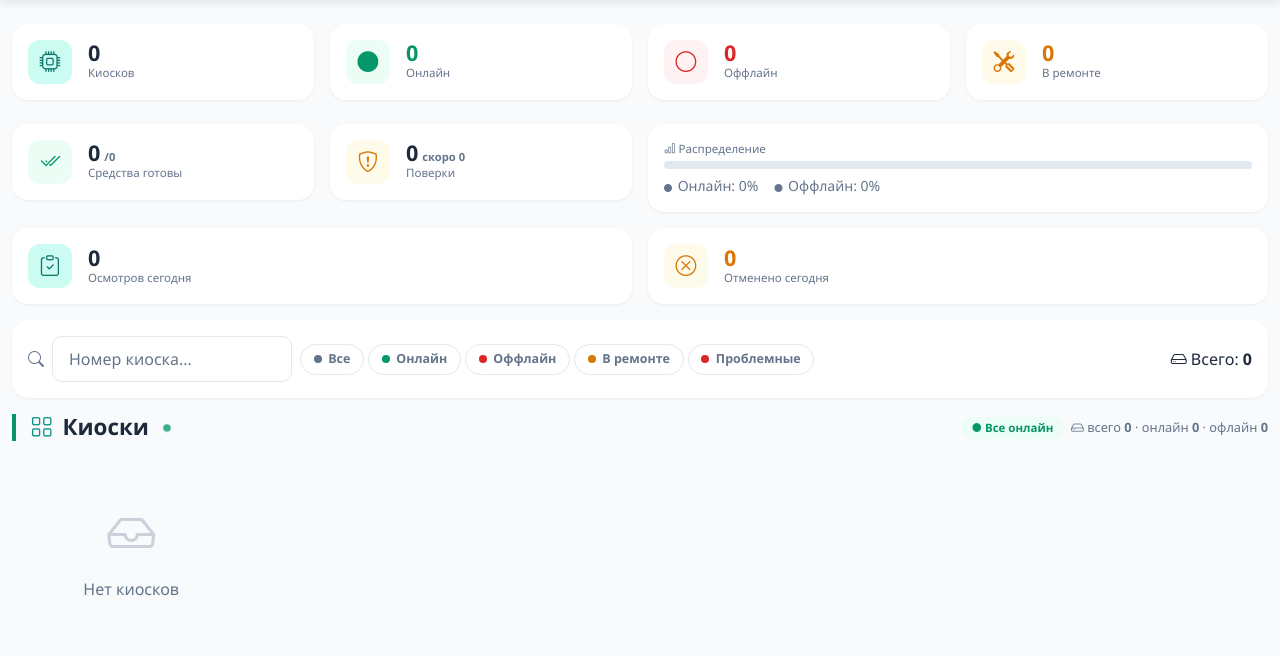
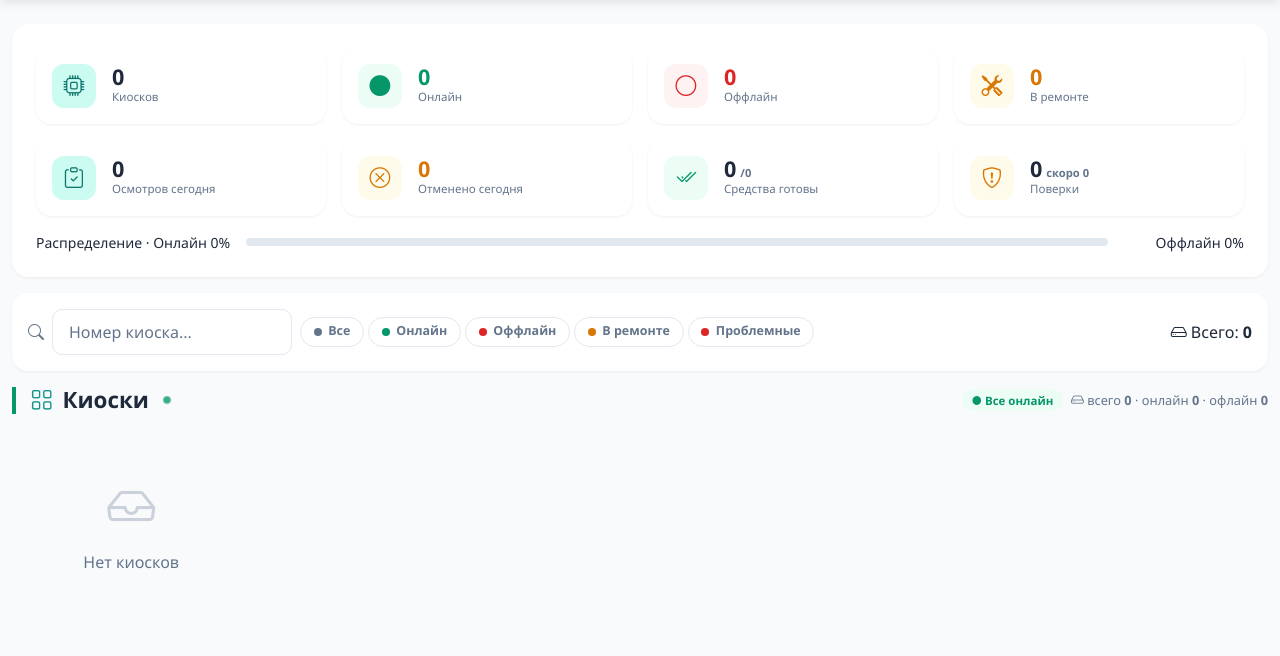
Before and after one commit to alekchiz/devicehub, a Django app: page /dashboard/ in a window 1280 px wide. Shown: the part 59-715 px from the top of the page. Run offline with Django 5.2, Linux system fonts and the light colour scheme; the visitor is signed in with stand-in values (Sample User, id 1); data that the repository does not hold is empty; some libraries are stand-ins or nearby versions.

Commit message:
Дашборд: редизайн шапки (KPI-плитки+распределение), в карточке только осмотры сегодня, фазу убраны чекбоксы/панель bulk и графики в полную инфо

```diff
--- a/devices/tests.py
+++ b/devices/tests.py
@@ -574,13 +574,12 @@ class ImportExamsTests(TestCase):
             exams=512,
         )
         resp = self.client.get(reverse('dashboard'))
-        self.assertContains(resp, 'всего 512')
-        self.assertContains(resp, 'за день 512')
+        self.assertContains(resp, 'Осмотров сегодня: 512')
 
     def test_dashboard_shows_zero_day_when_no_data(self):
         self.client.force_login(_technician())
         resp = self.client.get(reverse('dashboard'))
-        self.assertContains(resp, 'за день 0')
+        self.assertContains(resp, 'Осмотров сегодня: 0')
 
     def test_dashboard_shows_today_exam_aggregates(self):
         from devices.models import DailyExam
--- a/templates/devices/dashboard.html
+++ b/templates/devices/dashboard.html
@@ -12,9 +12,11 @@
 
 <div class="container-fluid px-0">
 
-<!-- Статистика -->
-<div class="row g-3 mb-4">
-    <div class="col-6 col-sm-6 col-md-3">
+<!-- ===== Шапка дашборда: сводка ===== -->
+<div class="filter-card card mb-3">
+    <div class="card-body p-3 p-md-4">
+        <div class="row g-2 g-md-3">
+            <div class="col-6 col-sm-4 col-md-3">
                 <div class="stat-card">
                     <div class="card-body d-flex align-items-center p-3">
                         <div class="stat-icon total me-3"><i class="bi bi-cpu"></i></div>
@@ -25,7 +27,7 @@
                     </div>
                 </div>
             </div>
-    <div class="col-6 col-sm-6 col-md-3">
+            <div class="col-6 col-sm-4 col-md-3">
                 <div class="stat-card">
                     <div class="card-body d-flex align-items-center p-3">
                         <div class="stat-icon online me-3"><i class="bi bi-circle-fill"></i></div>
@@ -36,7 +38,7 @@
                     </div>
                 </div>
             </div>
-    <div class="col-6 col-sm-6 col-md-3">
+            <div class="col-6 col-sm-4 col-md-3">
                 <div class="stat-card">
                     <div class="card-body d-flex align-items-center p-3">
                         <div class="stat-icon offline me-3"><i class="bi bi-circle"></i></div>
@@ -47,7 +49,7 @@
                     </div>
                 </div>
             </div>
-    <div class="col-6 col-sm-6 col-md-3">
+            <div class="col-6 col-sm-4 col-md-3">
                 <div class="stat-card">
                     <div class="card-body d-flex align-items-center p-3">
                         <div class="stat-icon repair me-3"><i class="bi bi-tools"></i></div>
@@ -58,11 +60,29 @@
                     </div>
                 </div>
             </div>
+            <div class="col-6 col-sm-4 col-md-3">
+                <div class="stat-card">
+                    <div class="card-body d-flex align-items-center p-3">
+                        <div class="stat-icon total me-3"><i class="bi bi-clipboard-check"></i></div>
+                        <div>
+                            <div class="stat-value" id="examsToday">{{ today_exams_total }}</div>
+                            <div class="stat-label">Осмотров сегодня</div>
                         </div>
-
-<!-- Медготовность и распределение -->
-<div class="row g-3 mb-3">
-    <div class="col-6 col-md-3">
+                    </div>
+                </div>
+            </div>
+            <div class="col-6 col-sm-4 col-md-3">
+                <div class="stat-card">
+                    <div class="card-body d-flex align-items-center p-3">
+                        <div class="stat-icon repair me-3"><i class="bi bi-x-circle"></i></div>
+                        <div>
+                            <div class="stat-value repair" id="cancelledToday">{{ today_cancelled_total }}</div>
+                            <div class="stat-label">Отменено сегодня</div>
+                        </div>
+                    </div>
+                </div>
+            </div>
+            <div class="col-6 col-sm-4 col-md-3">
                 <div class="stat-card">
                     <div class="card-body d-flex align-items-center p-3">
                         <div class="stat-icon online me-3"><i class="bi bi-check2-all"></i></div>
@@ -73,7 +93,7 @@
                     </div>
                 </div>
             </div>
-    <div class="col-6 col-md-3">
+            <div class="col-6 col-sm-4 col-md-3">
                 <div class="stat-card">
                     <div class="card-body d-flex align-items-center p-3">
                         <div class="stat-icon repair me-3"><i class="bi bi-shield-exclamation"></i></div>
@@ -84,43 +104,15 @@
                     </div>
                 </div>
             </div>
-    <div class="col-12 col-md-6">
-        <div class="stat-card px-3 py-3 h-100">
-            <div class="stat-label mb-1"><i class="bi bi-bar-chart"></i> Распределение</div>
-            <div class="dist-bar">
+        </div>
+
+        <div class="d-flex align-items-center gap-3 mt-3">
+            <span class="small muted" style="min-width:150px;">Распределение · Онлайн {{ online_pct }}%</span>
+            <div class="dist-bar flex-grow-1">
                 <div class="dist-online" style="width:{{ online_pct }}%;" title="Онлайн {{ online_pct }}%"></div>
                 <div class="dist-offline" style="width:{{ offline_pct }}%;" title="Оффлайн {{ offline_pct }}%"></div>
             </div>
-            <div class="dist-legend small">
-                <span><i class="bi bi-circle-fill"></i> Онлайн: {{ online_pct }}%</span>
-                <span><i class="bi bi-circle-fill"></i> Оффлайн: {{ offline_pct }}%</span>
-            </div>
-        </div>
-    </div>
-</div>
-
-<!-- Осмотры за сегодня -->
-<div class="row g-3 mb-3">
-    <div class="col-6 col-md-6">
-        <div class="stat-card">
-            <div class="card-body d-flex align-items-center p-3">
-                <div class="stat-icon total me-3"><i class="bi bi-clipboard-check"></i></div>
-                <div>
-                    <div class="stat-value" id="examsToday">{{ today_exams_total }}</div>
-                    <div class="stat-label">Осмотров сегодня</div>
-                </div>
-            </div>
-        </div>
-    </div>
-    <div class="col-6 col-md-6">
-        <div class="stat-card">
-            <div class="card-body d-flex align-items-center p-3">
-                <div class="stat-icon repair me-3"><i class="bi bi-x-circle"></i></div>
-                <div>
-                    <div class="stat-value repair" id="cancelledToday">{{ today_cancelled_total }}</div>
-                    <div class="stat-label">Отменено сегодня</div>
-                </div>
-            </div>
+            <span class="small muted" style="min-width:120px;text-align:right;">Оффлайн {{ offline_pct }}%</span>
         </div>
     </div>
 </div>
@@ -167,23 +159,6 @@
     </div>
 </div>
 
-<!-- Массовые действия -->
-{% if user.profile.role == 'admin' %}
-<div class="filter-card card mb-3" id="bulkPanel" style="display:none;">
-    <div class="card-body p-2 d-flex align-items-center justify-content-between flex-wrap gap-2">
-        <span class="fw-bold" style="font-size:0.8rem;">Выбрано: <span id="selectedCount">0</span></span>
-        <div>
-            <button class="btn btn-soft btn-outline-danger btn-sm me-2" onclick="bulkAction('reboot')"><i class="bi bi-power"></i> Reboot</button>
-            <button class="btn btn-soft btn-outline-warning btn-sm me-2" onclick="bulkAction('stop')"><i class="bi bi-stop-circle"></i> Стоп</button>
-            <button class="btn btn-soft btn-outline-primary btn-sm" onclick="bulkAction('start')"><i class="bi bi-play-circle"></i> Старт</button>
-        </div>
-        <button class="btn btn-sm btn-soft btn-outline-secondary" onclick="toggleBulkPanel()">×</button>
-    </div>
-</div>
-{% endif %}
-
-<form id="bulkForm" method="post" action="{% url 'bulk_action' %}">
-{% csrf_token %}
 <div class="page-head accent-{{ page_status }}" id="pageHead">
     <h1>
         <i class="bi bi-grid"></i> Киоски
@@ -225,9 +200,6 @@
                         <span class="badge-soft {% if device.in_repair %}repair{% elif device.is_online %}online{% else %}offline{% endif %}"
                               id="badge-{{ device.pk }}"
                               title="{% if device.in_repair %}Ремонт{% elif device.is_online %}Онлайн{% else %}Оффлайн{% endif %}"></span>
-                        {% if user.profile.role == 'admin' and device.vpn_ip and device.vpn_ip != '0' and device.vpn_ip != 'N/A' %}
-                        <input type="checkbox" name="device_ids" value="{{ device.pk }}" class="form-check-input device-check" onclick="event.stopPropagation();updateBulkPanel()" style="width:12px;height:12px;margin:0;">
-                        {% endif %}
                     </div>
                 </div>
                 {% if device.vpn_ip and device.vpn_ip != '0' and device.vpn_ip != 'N/A' or device.anydesk and device.anydesk != '0' and device.anydesk != 'N/A' and device.anydesk != 'not_installed' %}
@@ -258,8 +230,8 @@
                     <span class="mi {{ device.alco_ok|yesno:'ok,err' }}" title="Алкотестер: {{ device.alco_ok|yesno:'подключён,проблема' }}"><i class="bi bi-droplet-half"></i> Алко</span>
                     <span class="mi {{ device.tono_ok|yesno:'ok,err' }}" title="Тонометр: {{ device.tono_ok|yesno:'подключён,проблема' }}"><i class="bi bi-heart-pulse"></i> Тоно</span>
                 </div>
-                {% with total_all=all_total|get_item:device.pk latest_day=today_exams|get_item:device.pk %}
-                <div class="meta dc-exams"><i class="bi bi-clipboard-check"></i> Осмотры: всего {% if total_all is not None %}{{ total_all }}{% elif device.exam_count is not None %}{{ device.exam_count }}{% else %}—{% endif %} · за день {% if latest_day is not None %}{{ latest_day }}{% else %}0{% endif %}</div>
+                {% with latest_day=today_exams|get_item:device.pk %}
+                <div class="meta dc-exams"><i class="bi bi-clipboard-check"></i> Осмотров сегодня: {% if latest_day is not None %}{{ latest_day }}{% else %}0{% endif %}</div>
                 {% endwith %}
                 {% with vs=verif_states|get_item:device.pk %}
                 {% if vs %}
@@ -276,6 +248,19 @@
                 <div class="meta dc-offline" id="offline-{{ device.pk }}"><i class="bi bi-clock"></i> оффлайн {{ device.offline_duration }}</div>
                 {% endif %}
 
+                {% if device.in_repair and device.pk in repair_map %}
+                {% with rp=repair_map|get_item:device.pk %}
+                <div class="repair-progress">
+                    <div class="rp-head">
+                        <span><i class="bi bi-tools"></i> {{ rp.status }}</span>
+                        <span>{{ rp.days }} дн.</span>
+                    </div>
+                    <div class="rp-track"><div class="rp-fill" style="width:{{ rp.percent }}%;"></div></div>
+                </div>
+                {% endwith %}
+                {% endif %}
+
+                <div class="device-detail" id="detail-{{ device.pk }}">
                     {% if device.cpu_load is not None or device.hdd_percent is not None or device.memory_percent is not None %}
                     <div class="device-metrics">
                         {% if device.cpu_load is not None %}
@@ -307,20 +292,6 @@
                         {% endif %}
                     </div>
                     {% endif %}
-
-                {% if device.in_repair and device.pk in repair_map %}
-                {% with rp=repair_map|get_item:device.pk %}
-                <div class="repair-progress">
-                    <div class="rp-head">
-                        <span><i class="bi bi-tools"></i> {{ rp.status }}</span>
-                        <span>{{ rp.days }} дн.</span>
-                    </div>
-                    <div class="rp-track"><div class="rp-fill" style="width:{{ rp.percent }}%;"></div></div>
-                </div>
-                {% endwith %}
-                {% endif %}
-
-                <div class="device-detail" id="detail-{{ device.pk }}">
                     {% if device.cpu_temperature or device.temperature %}
                     <div class="row-line"><span class="k">Температура CPU</span><span class="v">{% if device.cpu_temperature %}{{ device.cpu_temperature }}{% else %}{{ device.temperature }}{% endif %}</span></div>
                     {% endif %}
@@ -358,7 +329,6 @@
     </div>
 {% endfor %}
 </div>
-</form>
 
 {% if page_obj and page_obj.paginator.num_pages > 1 %}
 <nav aria-label="Пагинация" class="mt-3 d-flex justify-content-center">
@@ -534,26 +504,4 @@ if (searchInput && searchForm) {
 }
 </script>
 
-{% if user.profile.role == 'admin' %}
-<script>
-function updateBulkPanel() {
-    var count = document.querySelectorAll('.device-check:checked').length;
-    document.getElementById('selectedCount').textContent = count;
-    document.getElementById('bulkPanel').style.display = count > 0 ? 'block' : 'none';
-}
-function toggleBulkPanel() {
-    document.getElementById('bulkPanel').style.display = 'none';
-    document.querySelectorAll('.device-check').forEach(c => c.checked = false);
-}
-function bulkAction(action) {
-    var form = document.getElementById('bulkForm');
-    var input = document.createElement('input');
-    input.type = 'hidden';
-    input.name = 'action';
-    input.value = action;
-    form.appendChild(input);
-    if(confirm('Выполнить '+action+'?')) form.submit();
-}
-</script>
-{% endif %}
 {% endblock %}
```
Lines whose indentation alone changed are shown as unchanged.
